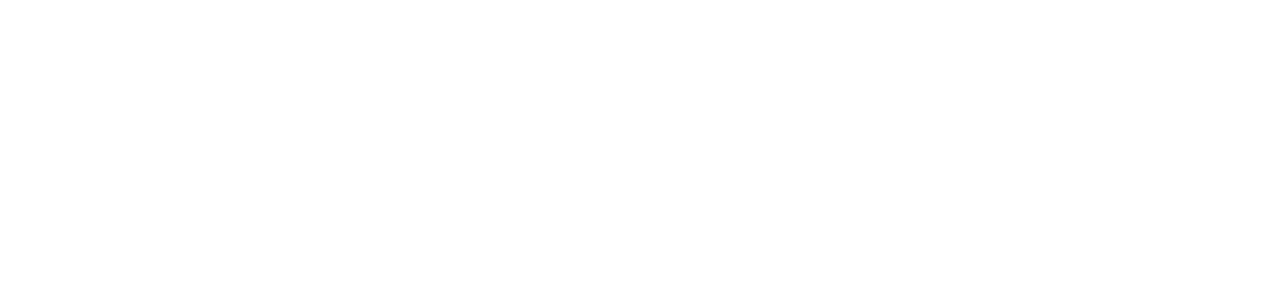
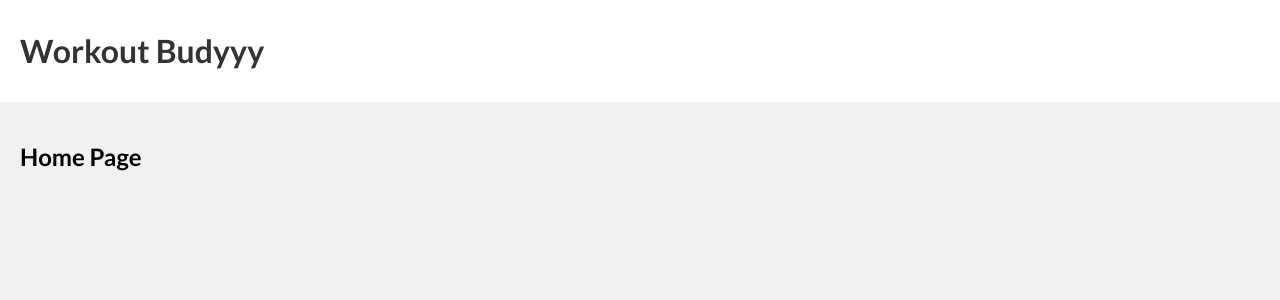
Before and after one commit to SumanKarmakar467/Full-Stack, a React (Create React App) app in the folder frontend/: page / in a window 1280 px wide. Shown: the top 300 px of the page. Built offline with nearby package versions, Linux system fonts and the light colour scheme.

Commit message:
Add Navbar and Home components, update App structure, and enhance CSS styles

```diff
--- a/frontend/src/App.js
+++ b/frontend/src/App.js
@@ -1,9 +1,19 @@
-import './App.css';
 import {BrowserRouter, Routes, Route} from 'react-router-dom'
+
+// Pages & Components Imports
+import Home from './pages/Home';
+import Navbar from './components/Navbar';
 function App() {
   return (
     <div className="App">
-
+      <BrowserRouter>
+      <Navbar/>
+        <div className="pages">
+          <Routes>
+            <Route path='/' element={<Home/>}/>
+          </Routes>
+        </div>
+      </BrowserRouter>
     </div>
   );
 }
--- /dev/null
+++ b/frontend/src/components/Navbar.js
@@ -0,0 +1,15 @@
+import React from 'react'
+import {Link} from 'react-router-dom'
+const Navbar = () => {
+  return (
+    <header>
+        <div claaName="container">
+            <Link to="/">
+                <h1>Workout Budyyy</h1>
+            </Link>
+        </div>
+    </header>
+  )
+}
+
+export default Navbar
--- a/frontend/src/index.css
+++ b/frontend/src/index.css
@@ -1,13 +1,32 @@
-body {
-  margin: 0;
-  font-family: -apple-system, BlinkMacSystemFont, 'Segoe UI', 'Roboto', 'Oxygen',
-    'Ubuntu', 'Cantarell', 'Fira Sans', 'Droid Sans', 'Helvetica Neue',
-    sans-serif;
-  -webkit-font-smoothing: antialiased;
-  -moz-osx-font-smoothing: grayscale;
+@import url('https://fonts.googleapis.com/css2?family=Lato:ital,wght@0,100;0,300;0,400;0,700;0,900;1,100;1,300;1,400;1,700;1,900&family=Poppins:ital,wght@0,100;0,200;0,300;0,400;0,500;0,600;0,700;0,800;0,900;1,100;1,200;1,300;1,400;1,500;1,600;1,700;1,800;1,900&display=swap');
+
+:root{
+  --primary:#1aac83;
+  --errpr:#e7195a;
 }
-
-code {
-  font-family: source-code-pro, Menlo, Monaco, Consolas, 'Courier New',
-    monospace;
+body{
+  background-color: #f1f1f1;
+  margin:0;
+  font-family: "Lato", sans-serif;
 }
+header{
+  background-color: #fff;
+  padding:10px 20px;
+}
+header .container{
+  max-width:1400px;
+  margin: 0 auto;
+  padding:10px 20px;
+  display: flex;
+  align-items: center;
+  justify-content: space-between;
+}
+header a{
+  color:#333;
+  text-decoration: none;
+}
+.pages{
+  max-width:1400px;
+  padding:20px;
+  margin:0 auto;
+}
--- /dev/null
+++ b/frontend/src/pages/Home.js
@@ -0,0 +1,11 @@
+import React from 'react'
+
+const Home = () => {
+  return (
+    <div className="home">
+      <h2>Home Page</h2>
+    </div>
+  )
+}
+
+export default Home
```
Also changed, not shown: 1 other file (tests, documents, lock files or other folders).
